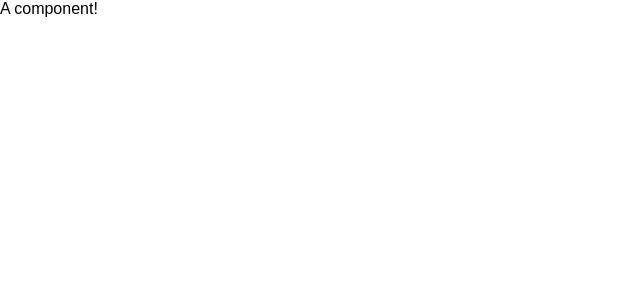
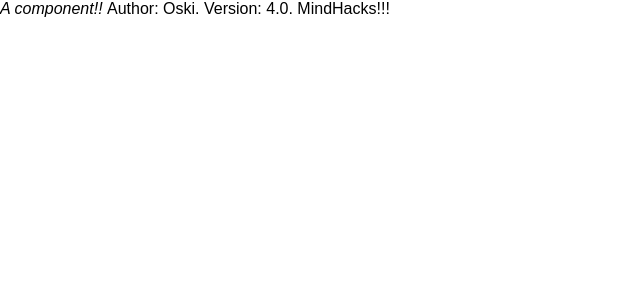
Before and after one commit to michelle54725/MindHacks, a React (Create React App) app: page / in a window 1280 px wide. Shown: the top 300 px of the page, without its empty margins (0-640 px from the left). Built offline with nearby package versions, Linux system fonts and the light colour scheme.

Commit message:
Learning React by experimentation

```diff
--- a/src/App.css
+++ b/src/App.css
@@ -0,0 +1 @@
+/* styling information. used by App.js */
--- a/src/App.js
+++ b/src/App.js
@@ -1,11 +1,19 @@
 import React, { Component } from 'react';
 import './App.css';
+//components = anything that can be passed into <>
+
+function MindHacks(props) {
+//props = properties = stores data its representing, which is data that will be provided to Component to change)
+  return <span> Author: {props.author}. Version: {props.version}.0. MindHacks!!! </span>;
+//in later <MindHacks/> call: opening tag with slash at end = both opening/closing tags
+}
 
 class App extends Component {
   render() {
     return (
       <div>
-        A component!
+        <em> A component!! </em>
+        <MindHacks author='Oski' version={4}/>
       </div>
     );
   }
```
Also changed, not shown: 1 other file (tests, documents, lock files or other folders).
